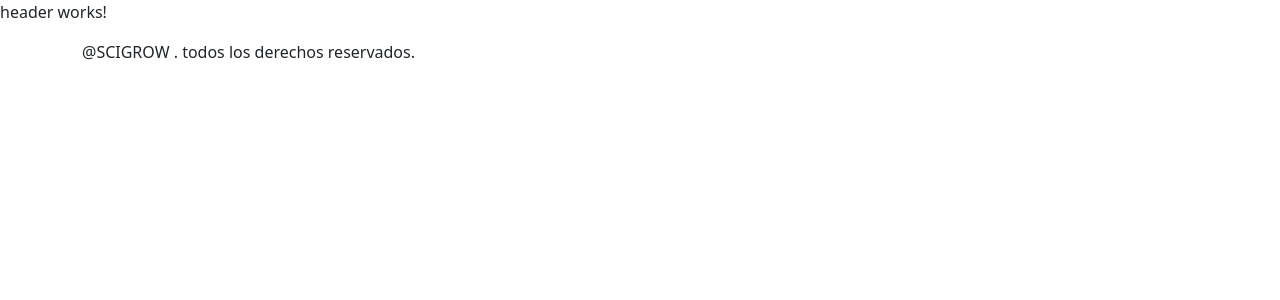
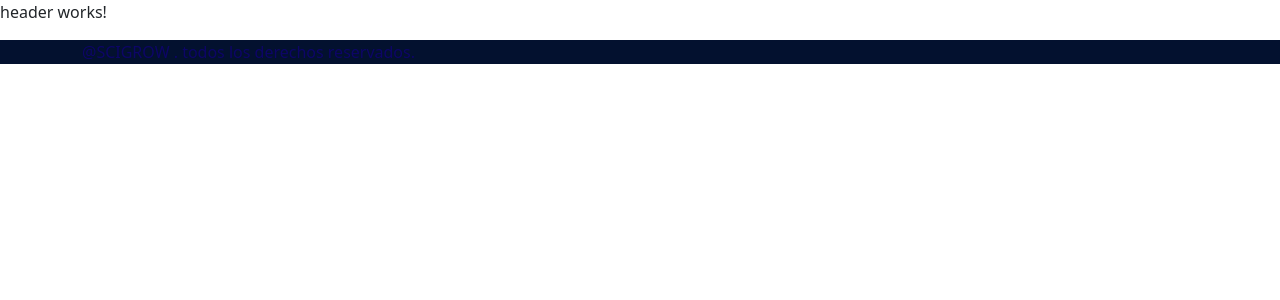
Before and after one commit to aalejoz25/scigrow-web, an Angular app: page / in a window 1280 px wide. Shown: the top 300 px of the page. Built offline with nearby package versions, Linux system fonts and the light colour scheme.

Commit message:
prueba logos con colorxd

```diff
--- a/src/app/componentes/footer/footer.component.css
+++ b/src/app/componentes/footer/footer.component.css
@@ -0,0 +1,6 @@
+footer {
+    background-color: #03112f;
+    color: #0d0567;
+    font-size: 16px;
+
+}
--- a/src/app/componentes/footer/footer.component.html
+++ b/src/app/componentes/footer/footer.component.html
@@ -5,8 +5,13 @@
         document.write(new Date().getFullYear())
         </script>. todos los derechos reservados. </p>
 
+<div class="social">
+    <i class="fa-brands fa-facebook-square"></i>
+    <i class="fa-brands fa-instagram-square"></i>
+    <i class="fa-brands fa-twitter-square"></i>
+    <i class="fa-brands fa-whatsapp-square"></i>
 
-
+</div>
     </div>
 
 </footer>
```
